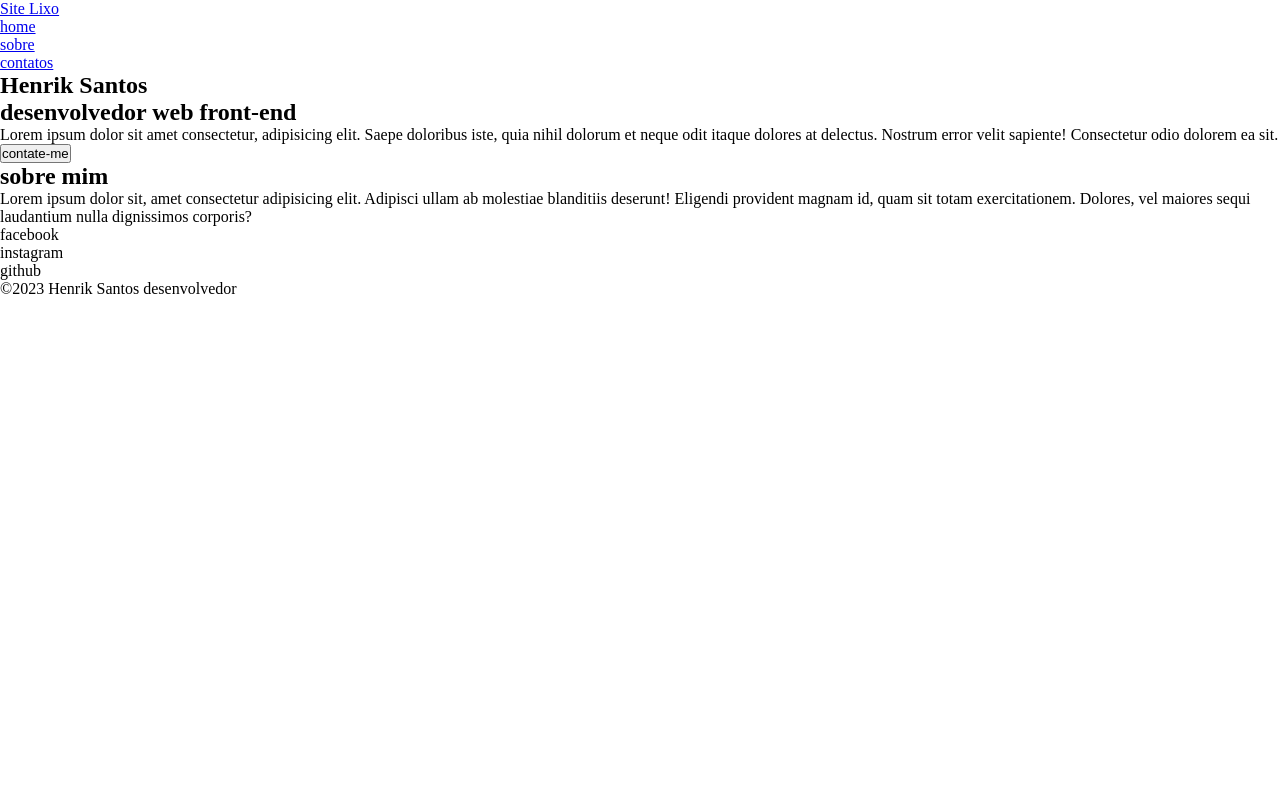
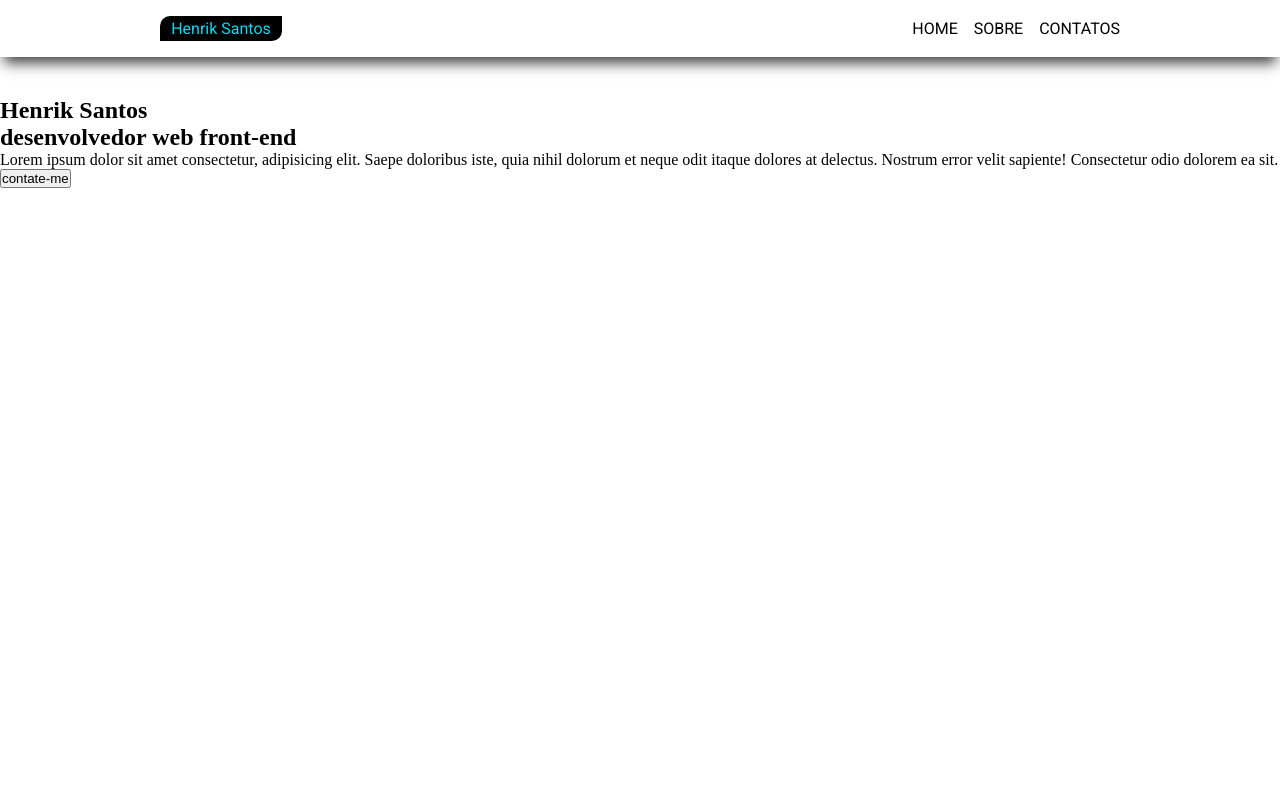
Before and after one commit to henrik-pak/estudos, a plain HTML site: page index.html in a window 1280 px wide. Shown: the top 800 px of the page. Drawn offline with Linux system fonts and the light colour scheme.

Commit message:
segunda versão

```diff
--- a/index.html
+++ b/index.html
@@ -19,13 +19,13 @@
 
   <body>
     <!-- A tag header é a tag que representa o cabeçalho do site -->
-    <header>
-      <a href="#hero">Site Lixo</a>
+    <header class="cabecalho">
+      <a href="#hero">Henrik <span>Santos</span></a>
       <nav>
         <ul>
           <li><a href="#hero">home</a></li>
           <li><a href="#about">sobre</a></li>
-          <li><a href="#contats">contatos</a></li>
+          <li><a href="#contacts">contatos</a></li>
         </ul>
       </nav>
     </header>
@@ -53,7 +53,7 @@
           nulla dignissimos corporis?
         </p>
       </section>
-      <section id="contact">
+      <section id="contacts">
         <ul>
           <li>facebook</li>
           <li>instagram</li>
--- a/styles/index.css
+++ b/styles/index.css
@@ -1,5 +1,51 @@
+@import url('https://fonts.googleapis.com/css2?family=Roboto:wght@300;400;900&display=swap');
+:root{
+--font-roboto: 'roboto', sans-serif;
+--cor-primaria: rgb(59, 177, 203);
+}
 *{
     margin: 0;
     padding: 0;
     box-sizing: border-box;
 }
+/* Display flex */
+.cabecalho {
+    display: flex;
+    justify-content: space-between;
+    padding: 1rem 10rem;
+    align-items: center;
+    box-shadow: 0px 10px 13px -4px rgba(0,0,0,0.75);
+    ;
+}
+
+.cabecalho > a {
+    text-decoration: none;
+    color: rgb(10, 217, 244);
+    background-color: black ;
+    padding: .2rem .7rem;
+    border-radius: 10px 0px 10px 0px;
+    font-family: var(--font-roboto);
+}
+
+.cabecalho > nav > ul {
+    display: flex;
+    list-style: none;
+    gap: 1rem;
+}
+
+.cabecalho > nav > ul > li > a {
+    text-decoration: none;
+    text-transform: uppercase;
+    font-family: var(--font-roboto);
+    color: black;
+}
+.cabecalho > nav > ul > li > a:hover {
+    text-decoration: underline;
+    color: rgba(0, 0, 0, 0.346);
+}
+#hero {
+    padding-top: 40px;
+}
+section {
+    min-height: 100vh;
+}
```
